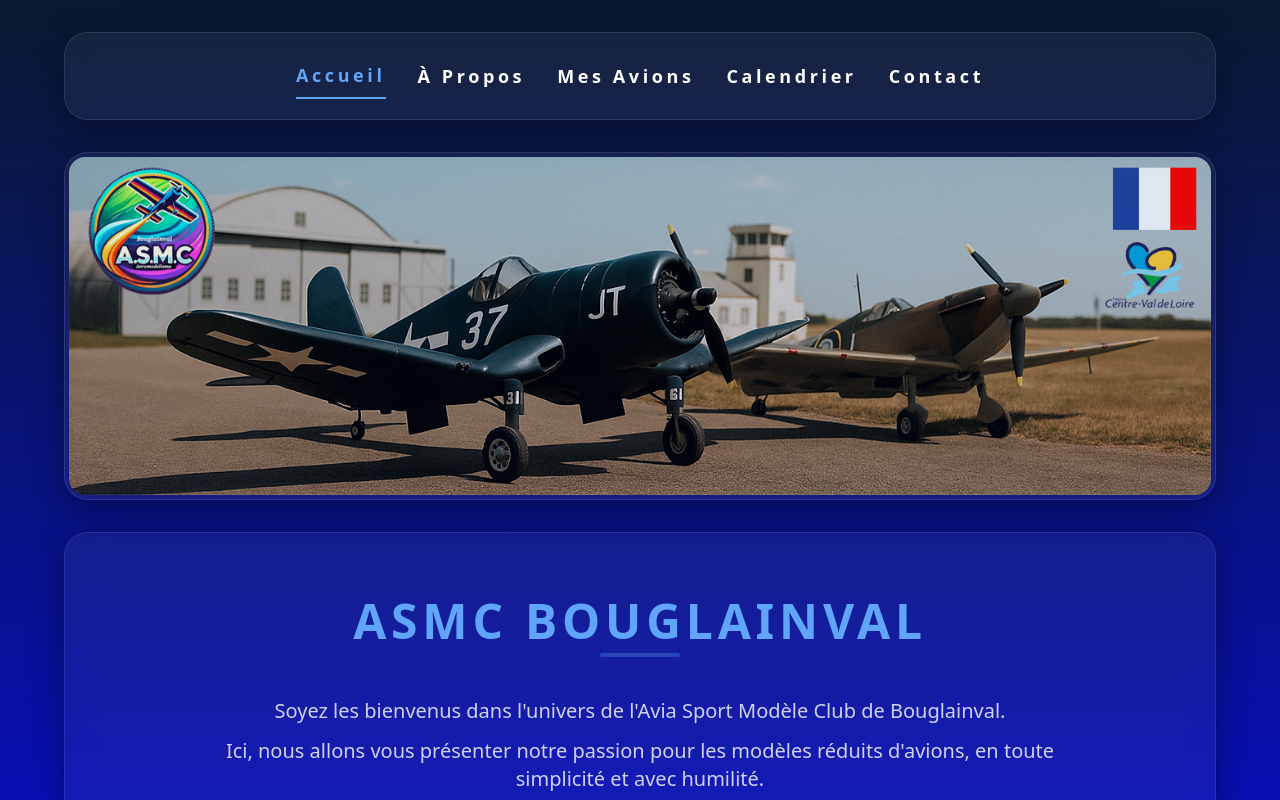
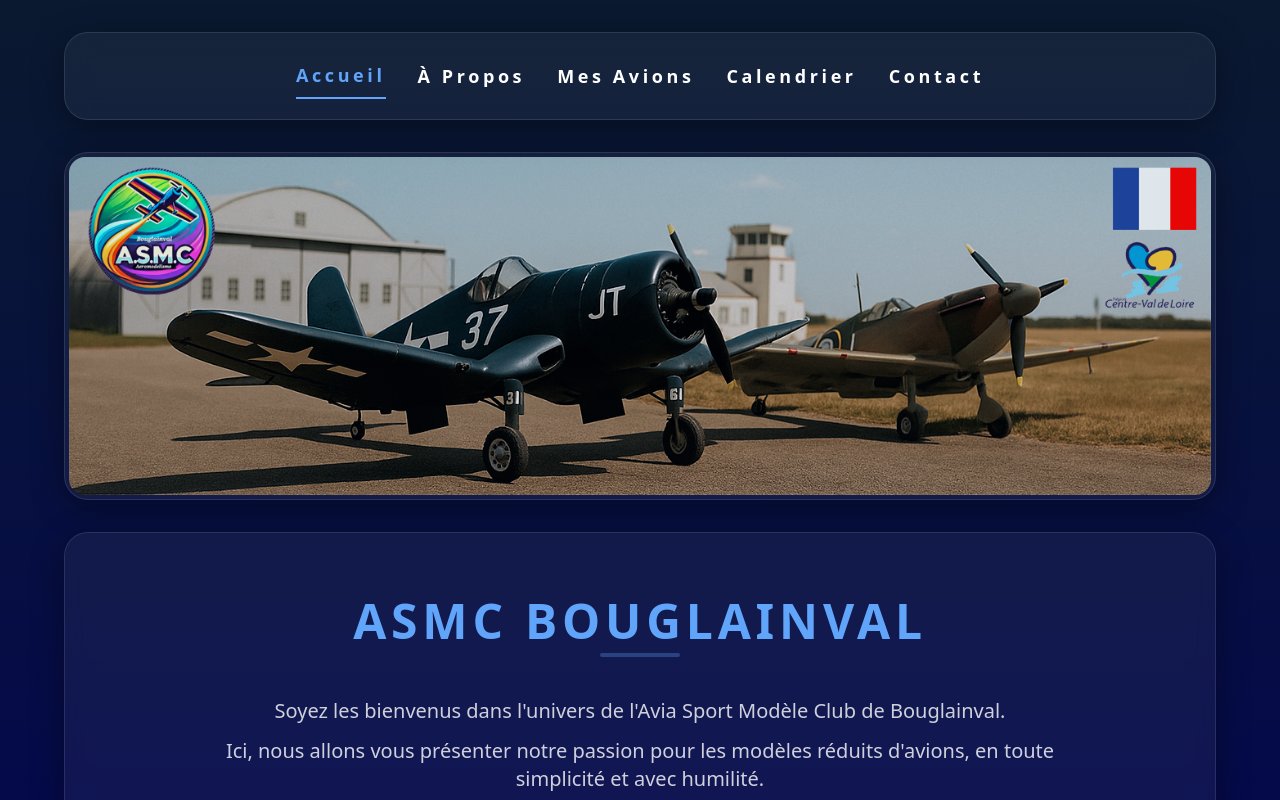
Before and after one commit to leschaeveemmanuel-rgb/asmc-site, a React (Vite) app: page / in a window 1280 px wide. Shown: the top 800 px of the page. Built offline with nearby package versions, Linux system fonts and the light colour scheme.

Commit message:
Add files via upload

```diff
--- a/src/index.css
+++ b/src/index.css
@@ -5,7 +5,7 @@
 body {
   margin: 0;
   padding: 0;
-  background: linear-gradient(180deg, #0a192f 0%, #060af1ff 100%);
+  background: linear-gradient(180deg, #0a192f 0%, #020357 100%);
   min-height: 100vh;
   color: white;
   font-family: 'Inter', sans-serif;
```
